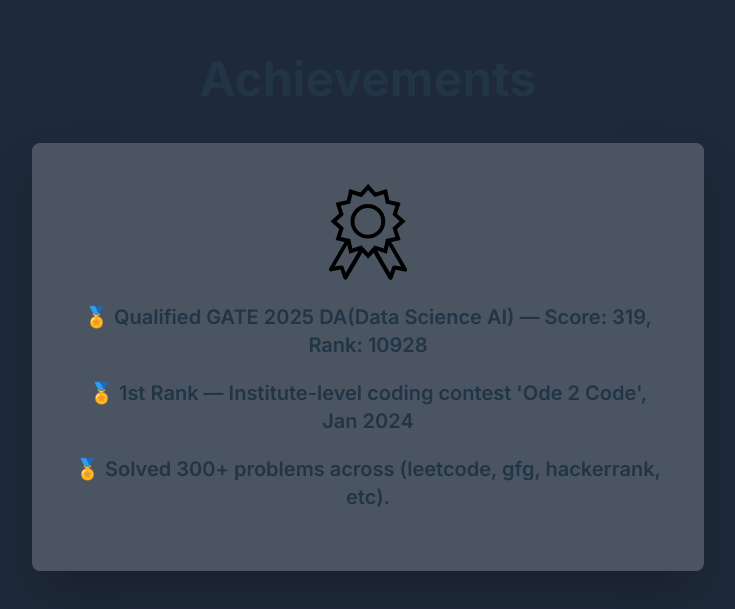
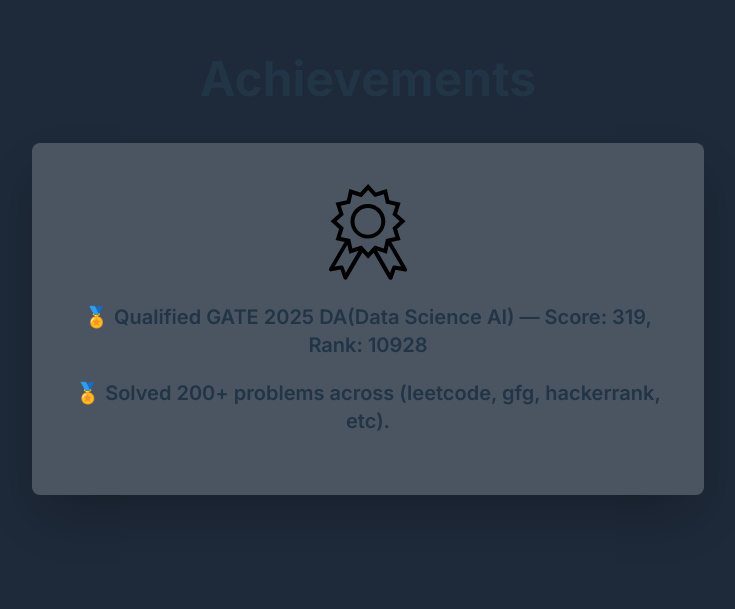
Before and after one commit to alpha-Gautam/gautammaurya, a React (Vite) app: page / in a window 1280 px wide. Shown: the part 4373-4982 px from the top of the page, without its empty margins (272-1007 px from the left). Built offline with nearby package versions, Linux system fonts and the light colour scheme.

Commit message:
Update Achievements component to reflect recent accomplishments and correct problem-solving count

```diff
--- a/src/components/Achievements.jsx
+++ b/src/components/Achievements.jsx
@@ -18,10 +18,7 @@
           🏅 Qualified GATE 2025 DA(Data Science AI) — Score: 319, Rank: 10928
         </span>
         <span className="text-lg sm:text-xl font-semibold mb-5 text-center">
-          🏅 1st Rank — Institute-level coding contest 'Ode 2 Code', Jan 2024
-        </span>
-        <span className="text-lg sm:text-xl font-semibold mb-5 text-center">
-          🏅 Solved 300+ problems across (leetcode, gfg, hackerrank, etc).
+          🏅 Solved 200+ problems across (leetcode, gfg, hackerrank, etc).
         </span>
       </div>
     </div>
```
